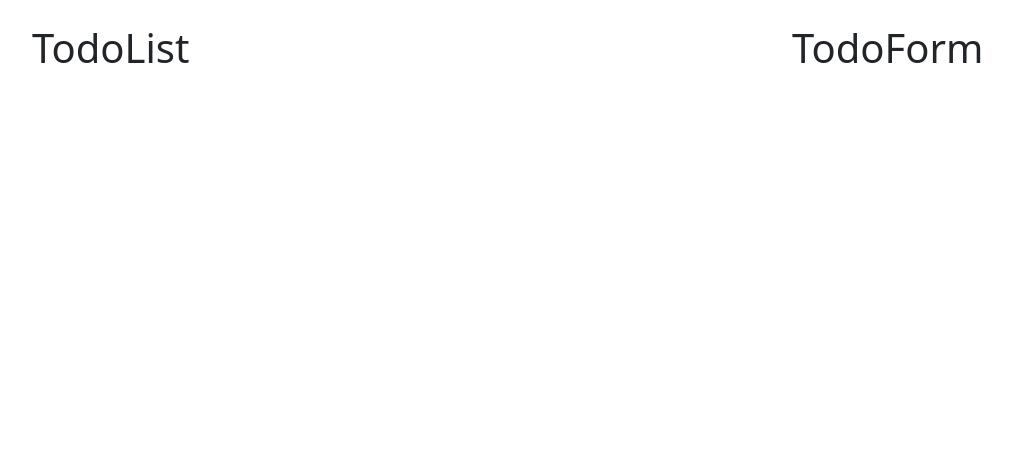
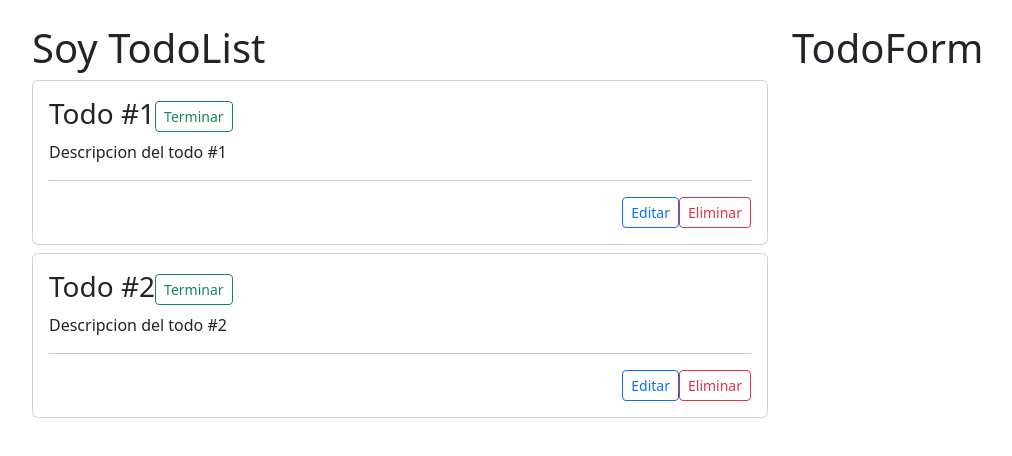
Before and after one commit to fabnupi23/todo-v2-app, a React (Create React App) app: page / in a window 1280 px wide. Shown: the top 456 px of the page, without its empty margins (50-1062 px from the left). Built offline with nearby package versions, Linux system fonts and the light colour scheme.

Commit message:
Acción para elimminar un Todo

```diff
--- /dev/null
+++ b/src/components/Todo.js
@@ -0,0 +1,29 @@
+import React from 'react'
+
+function Todo({ todo }) {
+
+  return (
+    <div className='card mt-2'>
+        <div className='card-body'>
+            <h3 className='card-title text-right'>
+                {todo.title}
+                <button className='btn btn-sm btn-outline-success ml-2'>Terminar</button>
+            </h3>
+            <p className='card-text text-right'>
+                {todo.description}
+            </p>
+            <hr/>
+            <div className='d-flex justify-content-end'>
+                <button className='btn btn-sm btn-outline-primary mr-2'>
+                Editar
+                </button>
+                <button className='btn btn-sm btn-outline-danger'>
+                Eliminar
+                </button>
+            </div>
+        </div>
+  </div>
+  );
+}
+
+export { Todo };
--- a/src/components/TodoList.js
+++ b/src/components/TodoList.js
@@ -1,8 +1,17 @@
 import React from 'react'
+import { Todo } from './Todo';
 
-function TodoList() {
+
+
+function TodoList({ todos }) {
   return (
-    <h1>TodoList</h1>
+    <div>
+      <h1 className="text-right">Soy TodoList</h1>
+
+      {
+        todos.map(todo => <Todo todo={todo} key={todo.id} /> )
+      }
+    </div>
   )
 }
 
```
